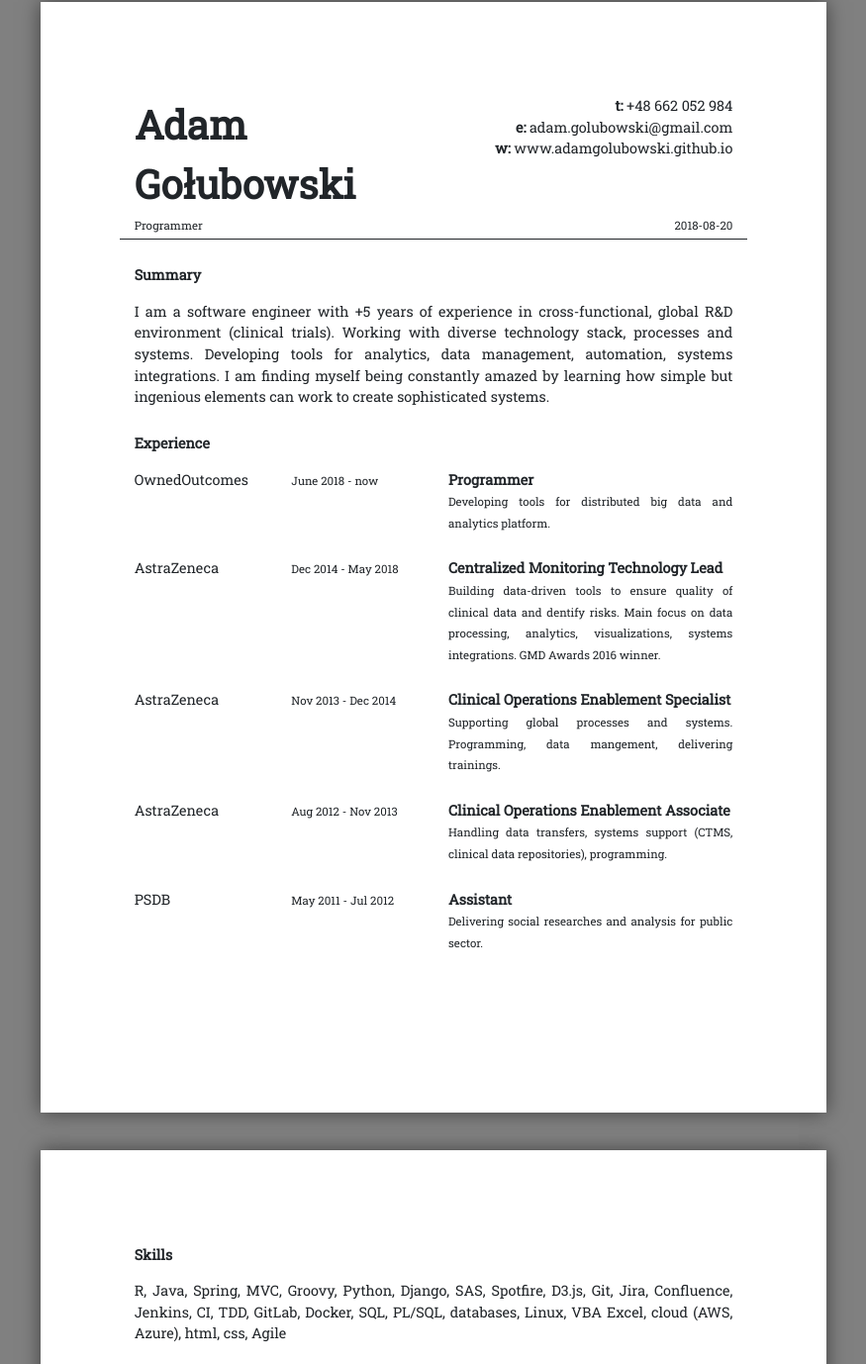
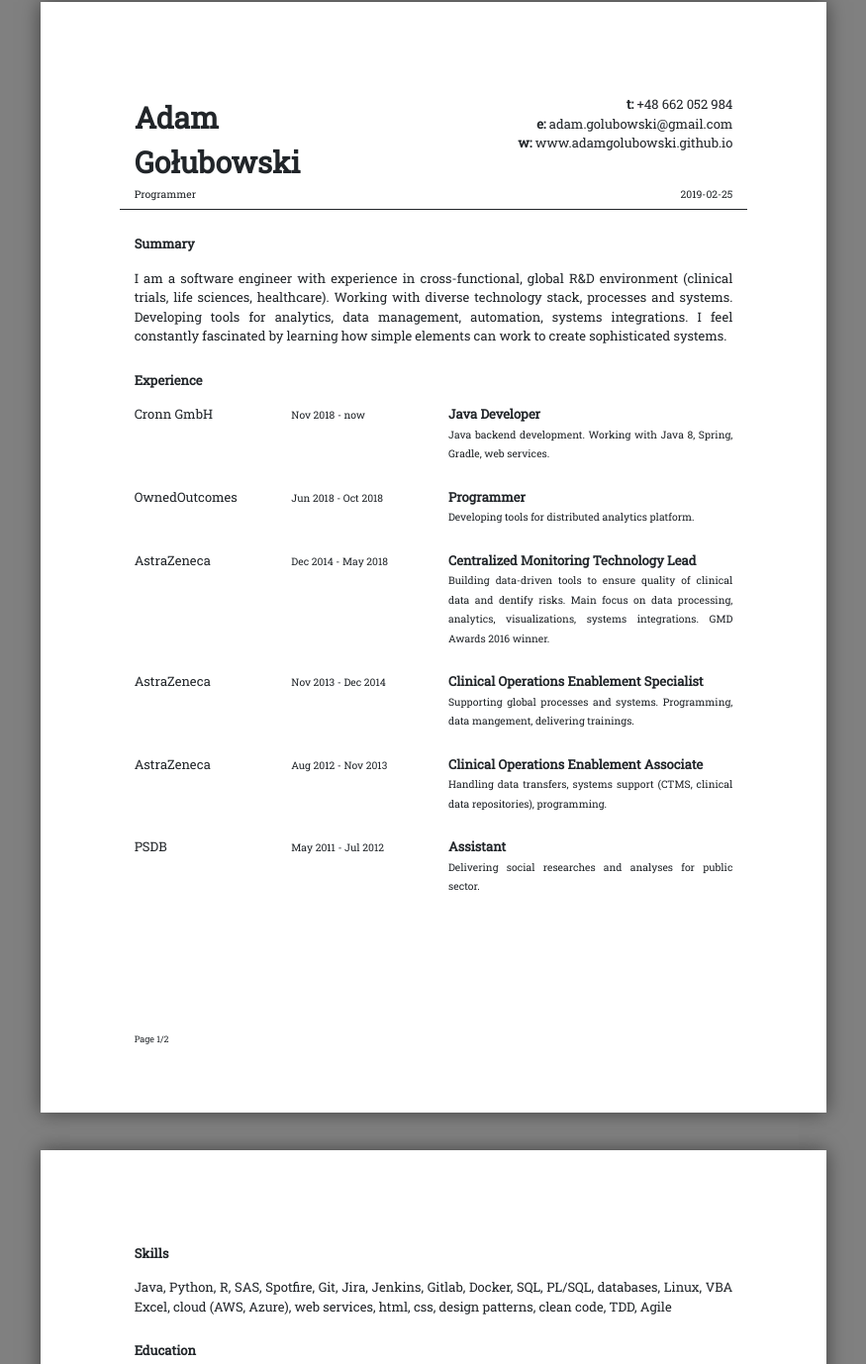
Before and after one commit to adamgolubowski/adamgolubowski.github.io, a plain HTML site: page cv/adam-golubowski-cv.html in a window 1280 px wide. Shown: the part 36-1414 px from the top of the page at 99% size, without its empty margins (202-1077 px from the left). Drawn offline with nearby package versions, Linux system fonts and the light colour scheme.

Commit message:
udpdate cv

```diff
--- a/cv/adam-golubowski-cv.html
+++ b/cv/adam-golubowski-cv.html
@@ -34,22 +34,28 @@
       <div class="col-9">
         <small>Programmer</small>
       </div>
-      <div class="col-3" id="doc-date"><small>2018-08-20</small></div>
+      <div class="col-3" id="doc-date"><small>2019-02-25</small></div>
     </div>
     <div class="row" id="category-header">
       <div class="col">Summary</div>
     </div>
     <div class="row" id="category-details">
-      <div class="col">I am a software engineer with +5 years of experience in cross-functional, global R&D environment (clinical trials). Working with diverse technology stack, processes and systems. Developing tools for analytics, data management, automation, systems integrations. I am finding myself being constantly amazed by learning how simple but ingenious elements can work to create sophisticated systems.</div>
+      <div class="col">I am a software engineer with experience in cross-functional, global R&D environment (clinical trials, life sciences, healthcare). Working with diverse technology stack, processes and systems. Developing tools for analytics, data management, automation, systems integrations. I feel constantly fascinated by learning how simple elements can work to create sophisticated systems.</div>
     </div>
     <div class="row" id="category-header">
       <div class="col">Experience</div>
     </div>
-	<div class="row" id="category-details">
+    <div class="row" id="category-details">
+      <div class="col-3">Cronn GmbH</div>
+      <div class="col-3"><small>Nov 2018 - now</small></div>
+      <div class="col-6"><b>Java Developer</b></br>
+        <small>Java backend development. Working with Java 8, Spring, Gradle, web services.</small></div>
+    </div>
+	  <div class="row" id="category-details">
       <div class="col-3">OwnedOutcomes</div>
-      <div class="col-3"><small>June 2018 - now</small></div>
+      <div class="col-3"><small>Jun 2018 - Oct 2018</small></div>
       <div class="col-6"><b>Programmer</b></br>
-        <small>Developing tools for distributed big data and analytics platform.</small></div>
+        <small>Developing tools for distributed analytics platform.</small></div>
     </div>
     <div class="row" id="category-details">
       <div class="col-3">AstraZeneca</div>
@@ -68,13 +74,17 @@
       <div class="col-3">AstraZeneca</div>
       <div class="col-3"><small>Aug 2012 - Nov 2013</small></div>
       <div class="col-6"><b>Clinical Operations Enablement Associate</b></br>
-		<small>Handling data transfers, systems support (CTMS, clinical data repositories), programming.</small>
+		      <small>Handling data transfers, systems support (CTMS, clinical data repositories), programming.</small>
       </div>
     </div>
     <div class="row" id="category-details">
       <div class="col-3">PSDB</div>
       <div class="col-3"><small>May 2011 - Jul 2012</small></div>
-      <div class="col-6"><b>Assistant</b></br> <small>Delivering social researches and analysis for public sector.</small></div>
+      <div class="col-6"><b>Assistant</b></br> <small>Delivering social researches and analyses for public sector.</small></div>
+    </div>
+    <div class="footer-note">
+  <div  style="text-align:right">Page 1/2</div>
+    </div>
     </div>
   </div>
 </page>
@@ -84,7 +94,7 @@
       <div class="col">Skills</div>
     </div>
     <div class="row" id="category-details">
-      <div class="col">R, Java, Spring, MVC, Groovy, Python, Django, SAS, Spotfire, D3.js, Git, Jira, Confluence, Jenkins, CI, TDD, GitLab, Docker, SQL, PL/SQL, databases, Linux, VBA Excel, cloud (AWS, Azure), html, css, Agile </div>
+      <div class="col">Java, Python, R, SAS, Spotfire, Git, Jira, Jenkins, Gitlab, Docker, SQL, PL/SQL, databases, Linux, VBA Excel, cloud (AWS, Azure), web services, html, css, design patterns, clean code, TDD, Agile </div>
     </div>
     <div class="row" id="category-header">
       <div class="col">Education</div>
@@ -133,6 +143,8 @@
 		Russian - beginner (A1)
 		</div>
 	</div>
+  <div class="footer-note">
+<div  style="text-align:right">Page 2/2</div>
   </div>
   </div>
 </page>
--- a/cv/css/cv-style.css
+++ b/cv/css/cv-style.css
@@ -1,7 +1,7 @@
 body {
   background: grey;
   font-family: 'Roboto Slab', serif;
-  font-size: 0.9rem;
+  font-size: 13px;
 }
 page {
   background: white;
@@ -45,7 +45,7 @@ page[size="A4"][layout="portrait"] {
   margin-bottom: 25px;
 }
 #first-name{
-  font-size:40px;
+  font-size:30px;
   font-weight:bold;
 }
 
@@ -76,7 +76,7 @@ page[size="A4"][layout="portrait"] {
   padding-right: 2.5cm;
   padding-bottom: 1.8cm;
   font-weight:lighter;
-  font-size: 12px;
+  font-size: 9px;
 }
 
 ul {
```
